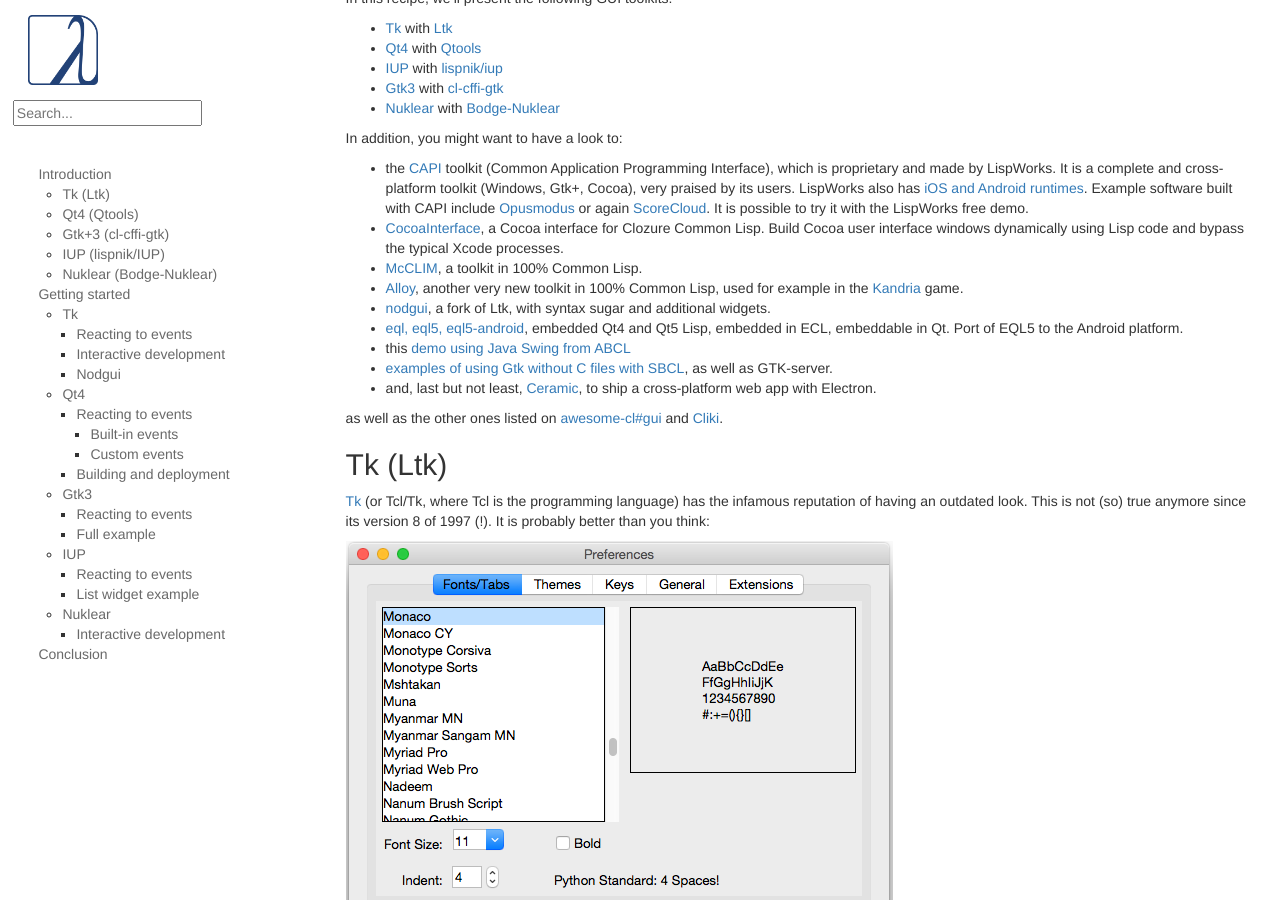
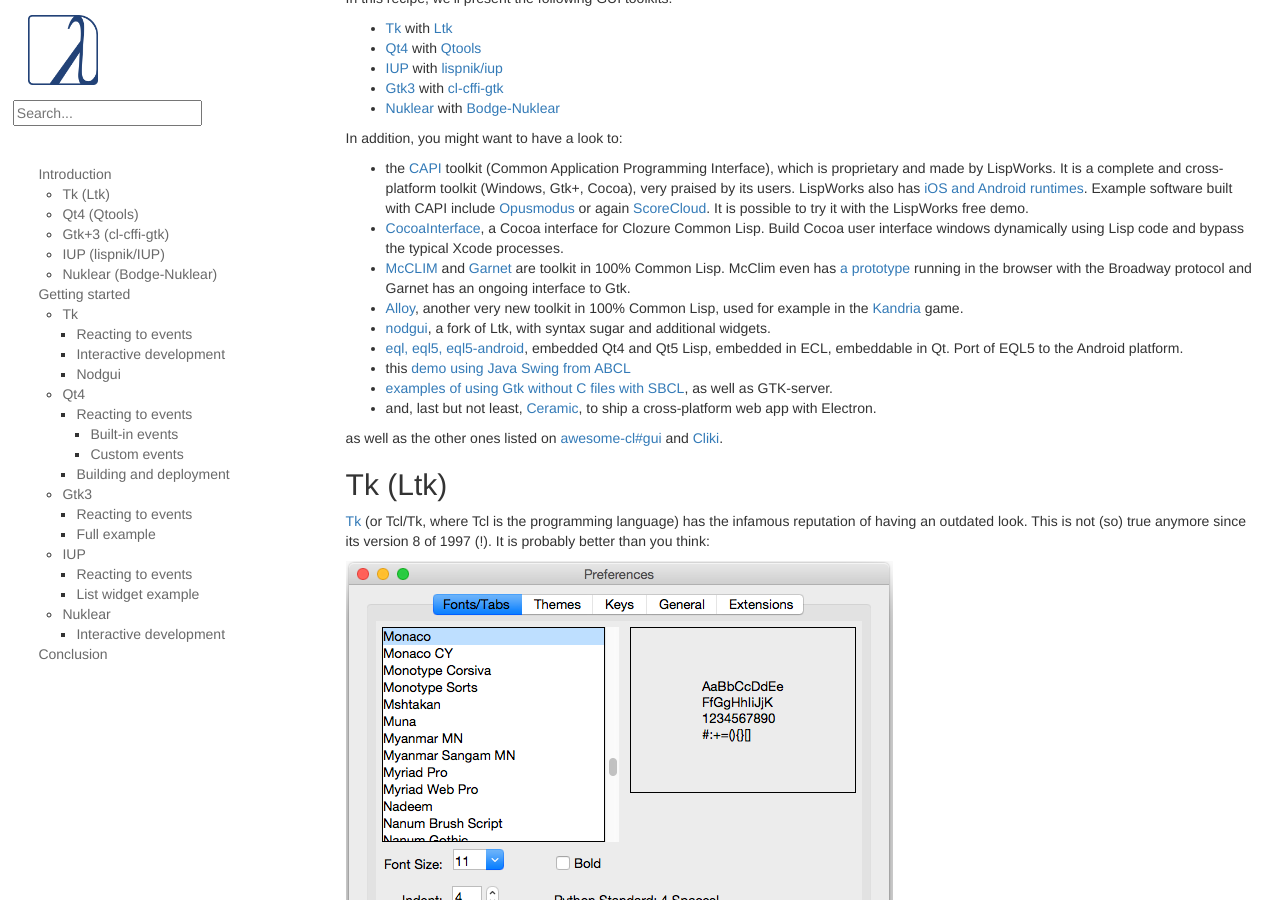
Before and after one commit to LispCookbook/cl-cookbook, a Jekyll site: the page built from gui.md, in a window 1280 px wide and 900 px high, scrolled down 387 px. Built offline with Jekyll 4.4.1, drawn with Linux system fonts in a browser that asks for light colours.

Commit message:
gui: mention Garnet and McClim in the browser

```diff
--- a/gui.md
+++ b/gui.md
@@ -47,7 +47,7 @@
 Cocoa interface for Clozure Common Lisp. Build Cocoa user interface
 windows dynamically using Lisp code and bypass the typical Xcode
 processes.
-* [McCLIM](https://common-lisp.net/project/mcclim/), a toolkit in 100% Common Lisp.
+* [McCLIM](https://common-lisp.net/project/mcclim/) and [Garnet](https://github.com/earl-ducaine/cl-garnet) are toolkit in 100% Common Lisp. McClim even has [a prototype](https://techfak.de/~jmoringe/mcclim-broadway-7.ogv) running in the browser with the Broadway protocol and Garnet has an ongoing interface to Gtk.
 * [Alloy](https://github.com/Shirakumo/alloy), another very new toolkit in 100% Common Lisp, used for example in the [Kandria](https://github.com/shinmera/kandria) game.
 * [nodgui](https://notabug.org/cage/nodgui), a fork of Ltk, with syntax sugar and additional widgets.
 * [eql, eql5, eql5-android](https://gitlab.com/eql), embedded Qt4 and Qt5 Lisp, embedded in ECL, embeddable in Qt. Port of EQL5 to the Android platform.
```
